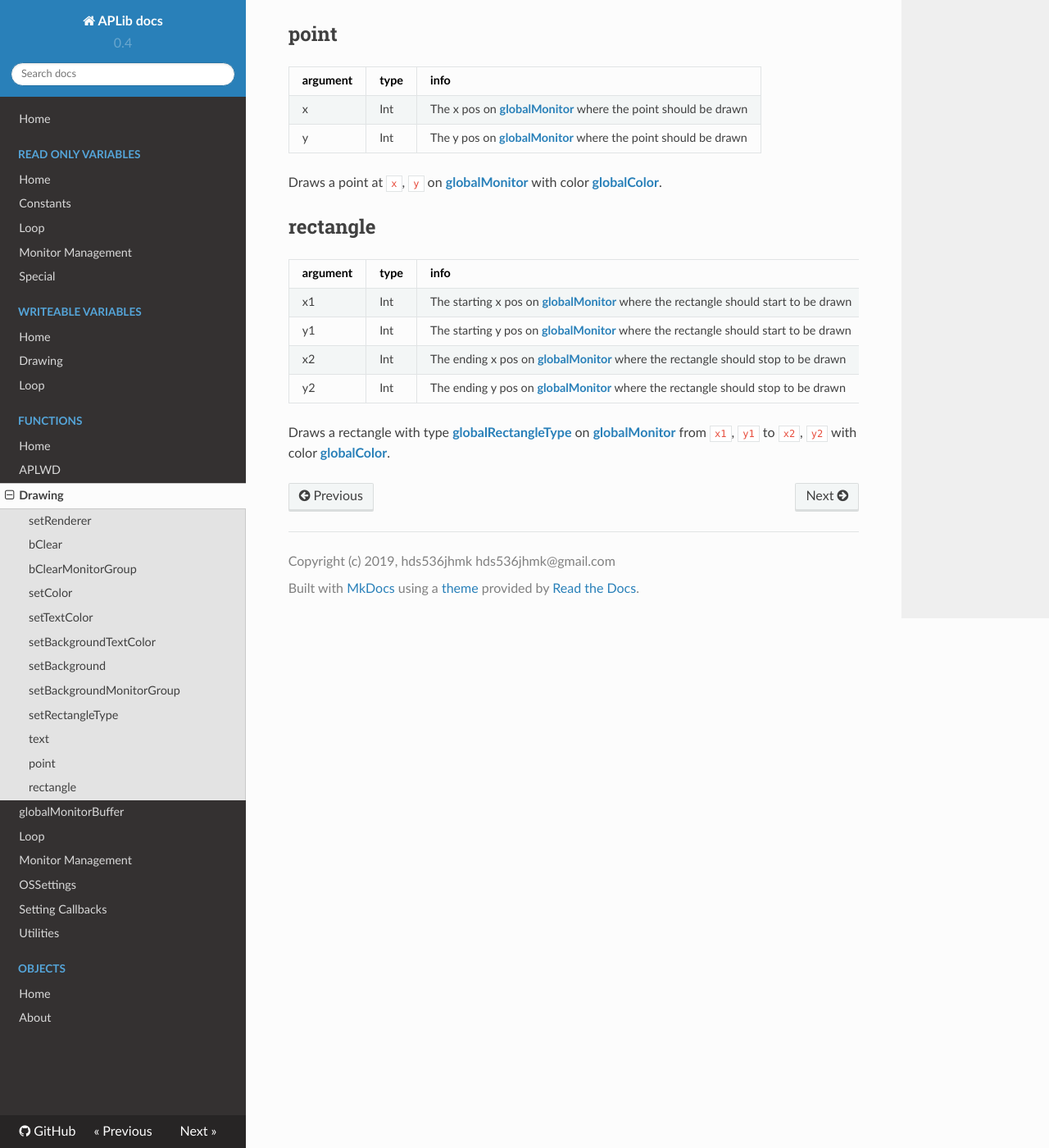
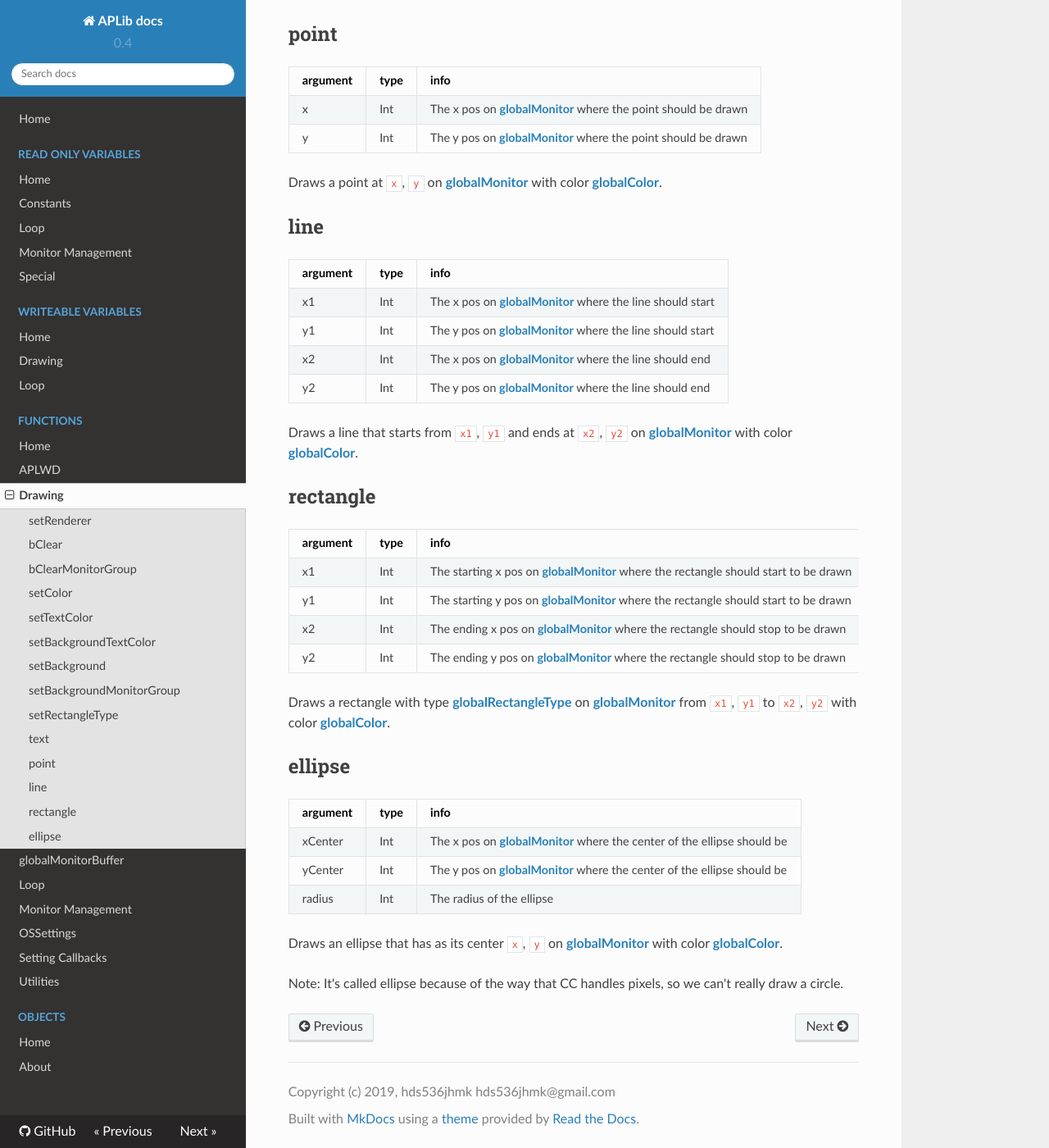
Before and after one commit to hds536jhmk/APLib, an MkDocs documentation site: the page built from docs/functions/drawing.md, in a window 1280 px wide and 1400 px high, scrolled down 2286 px. Shown: the whole window at 82% size. Built offline with MkDocs 1.6.1, drawn with Linux system fonts in a browser that asks for light colours; nearby versions of some CDN libraries.

Commit message:
Updated Documentation to APLib version 1.26.0

```diff
--- a/docs/functions/drawing.md
+++ b/docs/functions/drawing.md
@@ -88,6 +88,17 @@ Writes `text` at `x`, `y` on [**globalMonitor**](../read_only_variables/monitor_
 
 Draws a point at `x`, `y` on [**globalMonitor**](../read_only_variables/monitor_management.md#globalmonitor-peripheral) with color [**globalColor**](../writeable_variables/drawing.md#globalcolor-color).
 
+## line
+
+| argument | type   | info                                                                                                                                |
+| -------- | ------ | ----------------------------------------------------------------------------------------------------------------------------------- |
+| x1       | Int    | The x pos on [**globalMonitor**](../read_only_variables/monitor_management.md#globalmonitor-peripheral) where the line should start |
+| y1       | Int    | The y pos on [**globalMonitor**](../read_only_variables/monitor_management.md#globalmonitor-peripheral) where the line should start |
+| x2       | Int    | The x pos on [**globalMonitor**](../read_only_variables/monitor_management.md#globalmonitor-peripheral) where the line should end   |
+| y2       | Int    | The y pos on [**globalMonitor**](../read_only_variables/monitor_management.md#globalmonitor-peripheral) where the line should end   |
+
+Draws a line that starts from `x1`, `y1` and ends at `x2`, `y2` on [**globalMonitor**](../read_only_variables/monitor_management.md#globalmonitor-peripheral) with color [**globalColor**](../writeable_variables/drawing.md#globalcolor-color).
+
 ## rectangle
 
 | argument | type   | info                                                                                                                                                          |
@@ -98,3 +109,15 @@ Draws a point at `x`, `y` on [**globalMonitor**](../read_only_variables/monitor_
 | y2       | Int    | The ending y pos on [**globalMonitor**](../read_only_variables/monitor_management.md#globalmonitor-peripheral) where the rectangle should stop to be drawn    |
 
 Draws a rectangle with type [**globalRectangleType**](../writeable_variables/drawing.md#globalrectangletype-rectangletype) on [**globalMonitor**](../read_only_variables/monitor_management.md#globalmonitor-peripheral) from `x1`, `y1` to `x2`, `y2` with color [**globalColor**](../writeable_variables/drawing.md#globalcolor-color).
+
+## ellipse
+
+| argument | type   | info                                                                                                                                              |
+| -------- | ------ | ------------------------------------------------------------------------------------------------------------------------------------------------- |
+| xCenter  | Int    | The x pos on [**globalMonitor**](../read_only_variables/monitor_management.md#globalmonitor-peripheral) where the center of the ellipse should be |
+| yCenter  | Int    | The y pos on [**globalMonitor**](../read_only_variables/monitor_management.md#globalmonitor-peripheral) where the center of the ellipse should be |
+| radius   | Int    | The radius of the ellipse                                                                                                                         |
+
+Draws an ellipse that has as its center `x`, `y` on [**globalMonitor**](../read_only_variables/monitor_management.md#globalmonitor-peripheral) with color [**globalColor**](../writeable_variables/drawing.md#globalcolor-color).
+
+Note: It's called ellipse because of the way that CC handles pixels, so we can't really draw a circle.
```
Also changed, not shown: docs/index.md (+1 -1 lines).
